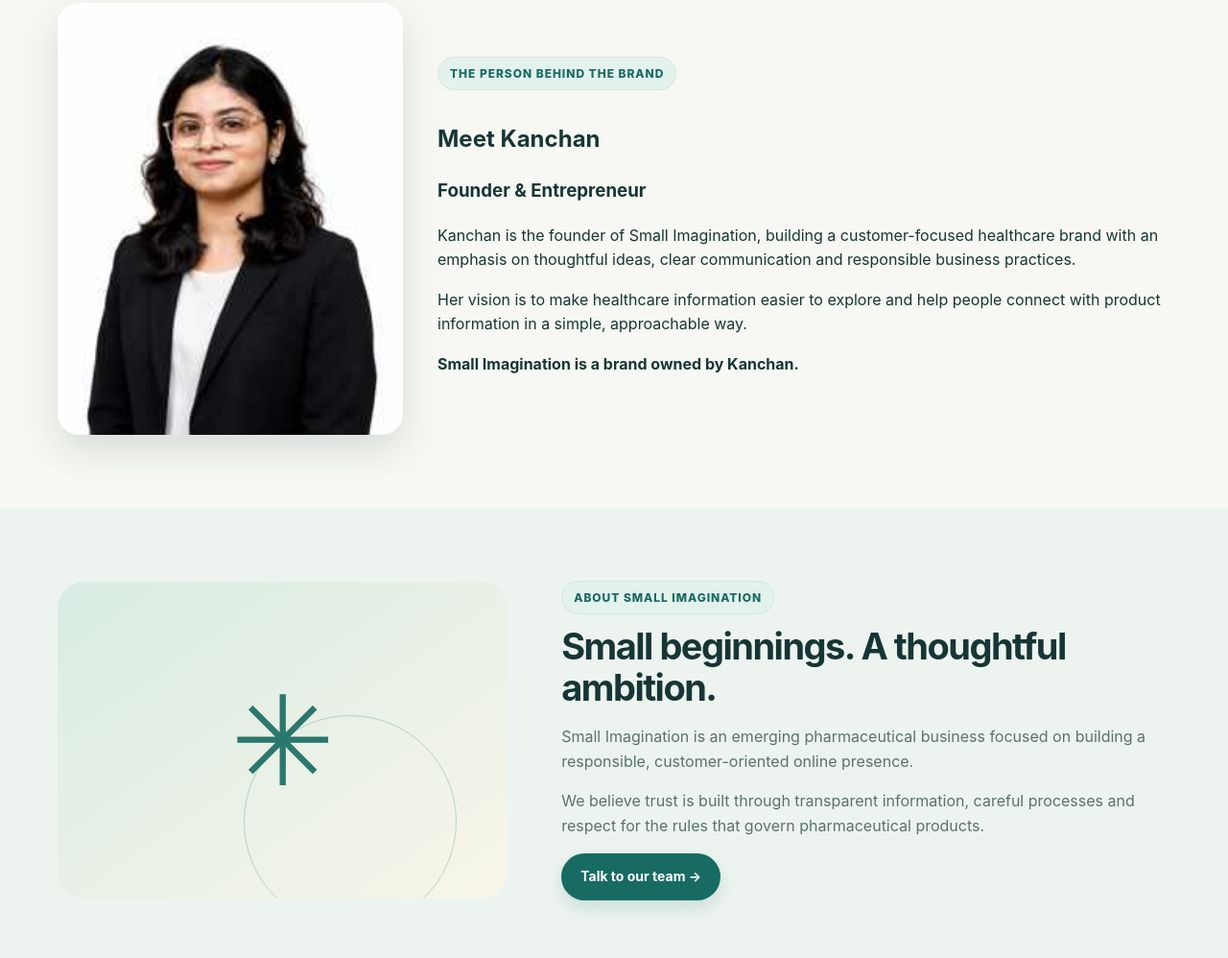
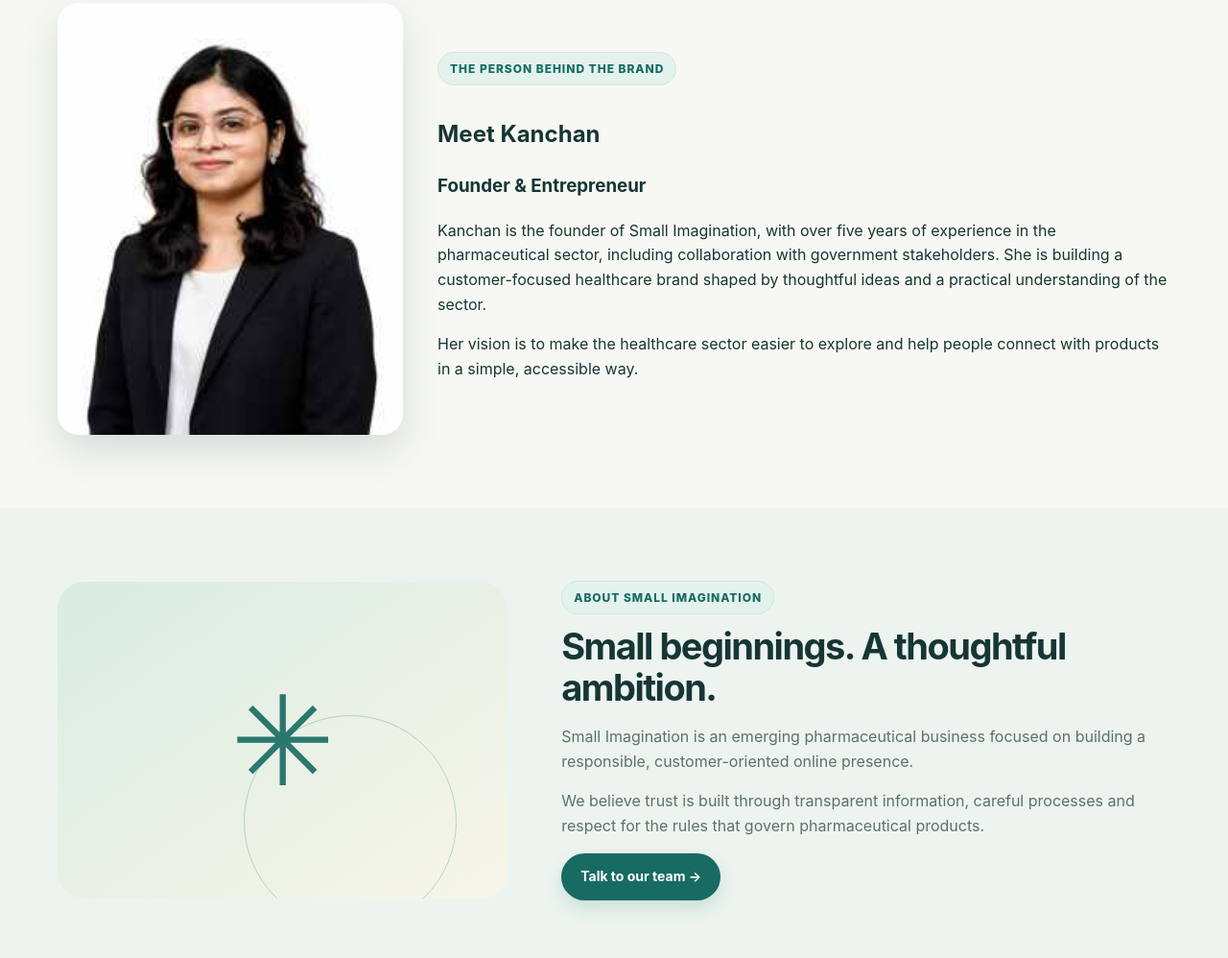
Before and after one commit to girick2852/small-imagination, a plain HTML site: page index.html in a window 1280 px wide. Shown: the part 4097-5095 px from the top of the page at 96% size. Drawn offline with Linux system fonts and the light colour scheme.

Commit message:
Update founder profile for Kanchan

```diff
--- a/index.html
+++ b/index.html
@@ -205,9 +205,8 @@
       <p class="eyebrow">The person behind the brand</p>
       <h2 id="founder-title">Meet Kanchan</h2>
       <h3>Founder &amp; Entrepreneur</h3>
-      <p>Kanchan is the founder of Small Imagination, building a customer-focused healthcare brand with an emphasis on thoughtful ideas, clear communication and responsible business practices.</p>
-      <p>Her vision is to make healthcare information easier to explore and help people connect with product information in a simple, approachable way.</p>
-      <p><strong>Small Imagination is a brand owned by Kanchan.</strong></p>
+      <p>Kanchan is the founder of Small Imagination, with over five years of experience in the pharmaceutical sector, including collaboration with government stakeholders. She is building a customer-focused healthcare brand shaped by thoughtful ideas and a practical understanding of the sector.</p>
+      <p>Her vision is to make the healthcare sector easier to explore and help people connect with products in a simple, accessible way.</p>
     </div>
   </div>
   <style>@media(max-width:700px){#founder .wrap{grid-template-columns:1fr!important;gap:22px!important}#founder img{max-width:280px;margin:auto}}</style>
```
